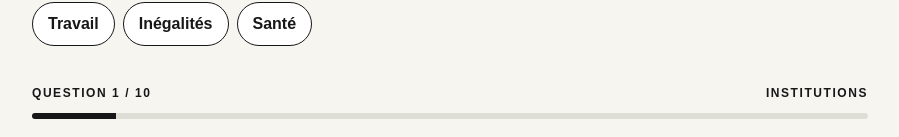
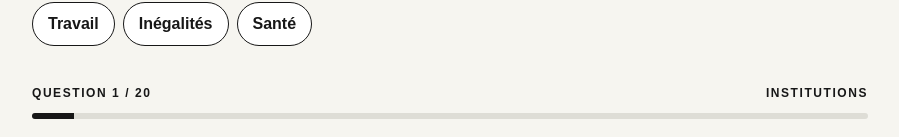
Before and after one commit to axeligato/Decrypte, a Next.js app: page / in a window 1280 px wide. Shown: the part 637-774 px from the top of the page, without its empty margins (190-1089 px from the left). Built offline with nearby package versions, Linux system fonts and the light colour scheme.

Commit message:
feat: expand swipe sessions from 10 to 20 cards

```diff
--- a/app/page.tsx
+++ b/app/page.tsx
@@ -4,7 +4,7 @@ import { playableCards } from '../lib/cards';
 
 type Answer = 'true' | 'false' | 'unknown';
 type Result = { id: string; answer: Answer; correct: boolean | null };
-const SESSION_SIZE = 10;
+const SESSION_SIZE = 20;
 function shuffle<T>(items: readonly T[], seed: number): T[] {
   const copy = [...items];
   let state = seed >>> 0;
```
